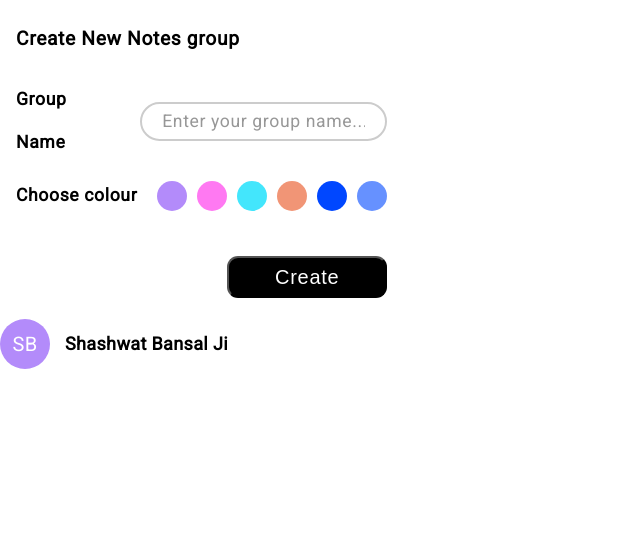
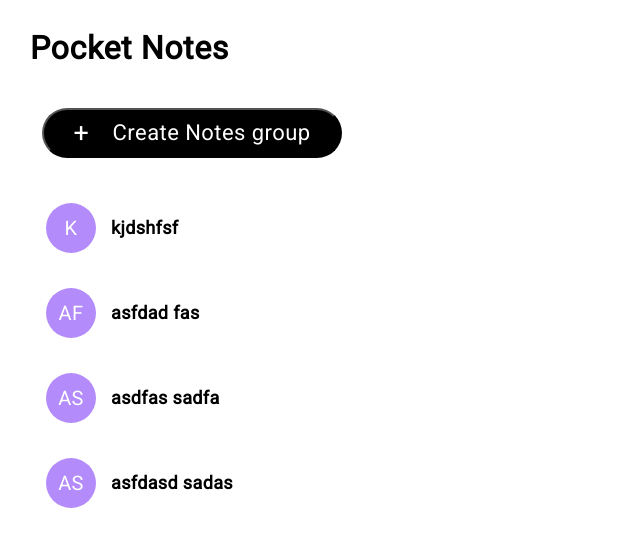
Before and after one commit to bansal247/assignment_2_pocket_notes, a React (Create React App) app: page / in a window 1280 px wide. Shown: the top 546 px of the page, without its empty margins (0-640 px from the left). Built offline with nearby package versions, Linux system fonts and the light colour scheme.

Commit message:
GroupComponent Created

```diff
--- a/src/components/GroupComponent.jsx
+++ b/src/components/GroupComponent.jsx
@@ -1,9 +1,26 @@
 import React from 'react'
 import GroupItem from './GroupItem'
 
-function GroupComponent({onSelect}) {
+import styles from './GroupComponent.module.css'
+function GroupComponent({grps,onCreate,onSelect}) {
+  grps=[
+    'kjdshfsf','asfdad fas','asdfas sadfa','asfdasd sadas',
+    // 'kjdshfsf','asfdad fas','asdfas sadfa','asfdasd sadas',
+    // 'kjdshfsf','asfdad fas','asdfas sadfa','asfdasd sadas'
+  ]
   return (
-    <div><GroupItem name = 'Shashwat Bansal Ji'/></div>
+    <div className={styles.main}>
+      <h1>Pocket Notes</h1>
+      <div className={styles.content}>
+        <button className={styles.button}><span>+</span>Create Notes group</button>
+        <div className={styles.group}>
+          {grps.map((grp,idx)=>(
+              <GroupItem className={styles.groupItem} name = {grp} key={idx}/>
+          ))}
+        </div>
+      </div>
+
+    </div>
   )
 }
 
--- a/src/components/GroupComponent.module.css
+++ b/src/components/GroupComponent.module.css
@@ -0,0 +1,76 @@
+.main{
+    display: flex;
+    flex-direction: column;
+    width: 30%;
+    min-height: 100vh;
+}
+
+.main > h1{
+    font-family: Roboto;
+    font-size: 32px;
+    font-weight: 600;
+    line-height: 37px;
+    letter-spacing: 0.02em;
+    text-align: left;
+    color: #000000;
+    margin-left: 30px;
+    margin-top: 30px;
+}
+
+.button{
+    margin-top: 20px;
+    width: 300px;
+    height: 50px;
+    font-family: Roboto;
+    font-size: 22px;
+    font-weight: 500;
+    line-height: 26px;
+    letter-spacing: 0.02em;
+    text-align: left;
+    color: #fff;
+    background: #000000;
+    border-radius: 50px;
+    display: flex;
+    align-items: center;
+    justify-content: space-evenly;
+
+}
+
+.content{
+    display: flex;
+    flex-direction: column;
+    align-items: center;
+    gap: 30px;
+}
+
+.button > span{
+    font-family: Roboto;
+    font-size: 27px;
+    font-weight: 500;
+    line-height: 26px;
+    letter-spacing: 0.02em;
+    text-align: left;
+    color: #fff;
+}
+
+.button:hover{
+    background-color: #38333f;
+    cursor: pointer;
+}
+
+.group{
+    display: flex;
+    flex-direction: column;
+    overflow-y: scroll;
+    height: 70vh;
+    min-width: 100%;
+    gap: 5px;
+}
+
+.group::-webkit-scrollbar {
+    display: none;
+}
+
+.groupItem:hover{
+ cursor: pointer;
+}
--- a/src/components/GroupItem.jsx
+++ b/src/components/GroupItem.jsx
@@ -19,10 +19,10 @@ function GroupItem({name, grpColor='#B38BFA'}) {
 
 
   return (
-    <div className={styles.main}>
+    <button className={styles.main}>
         <div className={styles.icon} style={{backgroundColor:grpColor}}>{f}{l}</div>
         <p className={styles.text}>{name}</p>
-    </div>
+    </button>
   )
 }
 
--- a/src/components/GroupItem.module.css
+++ b/src/components/GroupItem.module.css
@@ -2,9 +2,27 @@
     display: flex;
     gap: 15px;
     align-items: center;
+    margin-left: 25px;
+    height: 80px;
+    background: none;
+    border: none;
+    border-radius: 34px 0px 0px 34px;
 }
 
+.main:hover{
+    cursor: pointer;
+
+    background: #F7ECDC;
+}
+
+.main:focus{
+    background: #F7ECDC;
+}
+
+
+
 .icon{
+    margin-left: 15px;
     width: 50px;
     height: 50px;
     border-radius: 50%;
--- a/src/pages/MainPage.jsx
+++ b/src/pages/MainPage.jsx
@@ -5,7 +5,7 @@ import GroupComponent from '../components/GroupComponent'
 function MainPage() {
   return (
     <div>
-        <GroupCreation/>
+        {/* <GroupCreation/> */}
         <GroupComponent/>
     </div>
 
```
